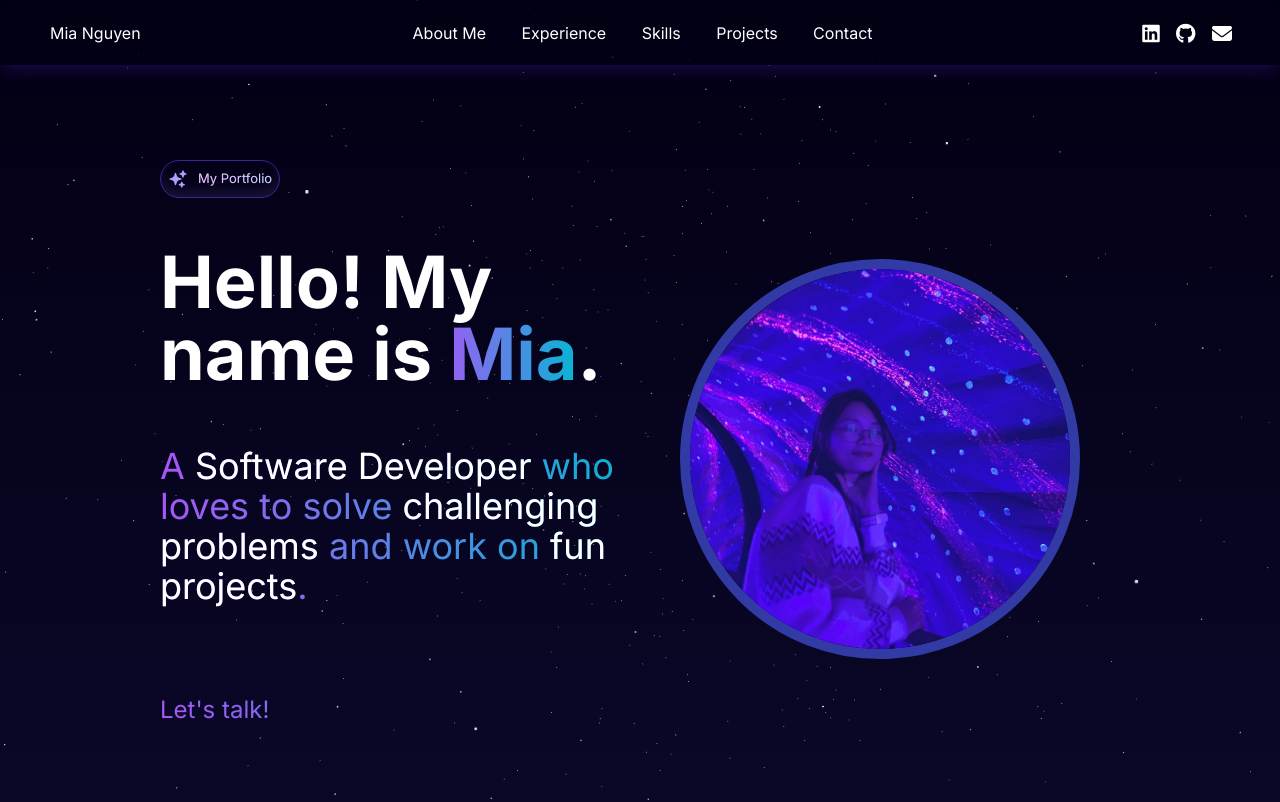
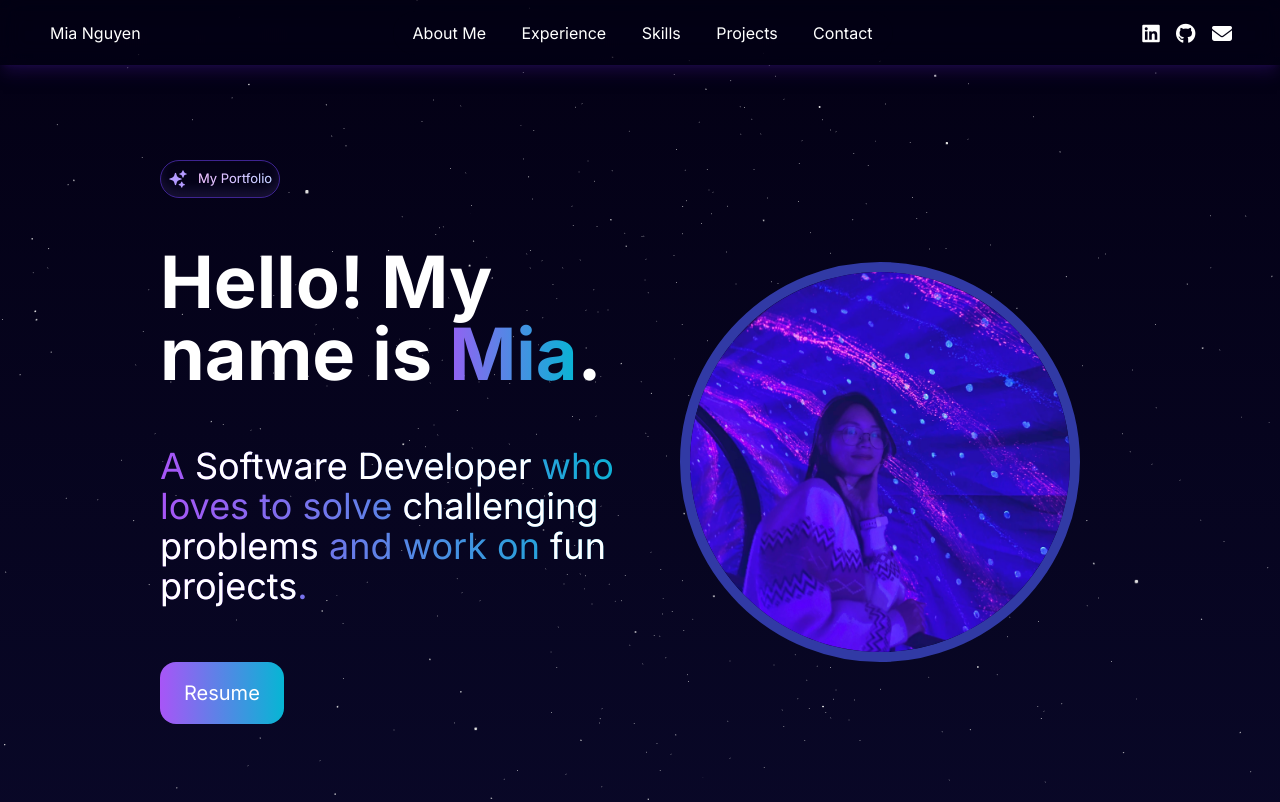
Before and after one commit to MiaN11579/Portfolio, a Next.js app: page / in a window 1280 px wide. Shown: the top 802 px of the page. Built offline with nearby package versions, Linux system fonts and the light colour scheme; a web font is replaced by a local one.

Commit message:
Add footer, resume button and update project

```diff
--- a/app/globals.css
+++ b/app/globals.css
@@ -71,6 +71,10 @@
 
 .gap-1 {
   gap: 0.4rem;
+}
+
+.rounded-xl {
+  border-radius: 1rem;
 }
 
 .page-padding {
--- a/app/page.tsx
+++ b/app/page.tsx
@@ -1,5 +1,6 @@
 import Contact from '@/components/main/Contact';
 import Experience from '@/components/main/Experience';
+import Footer from '@/components/main/Footer';
 import { Hero } from '@/components/main/Hero'
 import Projects from '@/components/main/Projects';
 import Skills from '@/components/main/Skills';
@@ -13,6 +14,7 @@ export default function Home() {
         <Skills />
         <Projects />
         <Contact />
+        <Footer />
       </div>
     </main>
   );
--- /dev/null
+++ b/components/main/Footer.tsx
@@ -0,0 +1,24 @@
+import React from 'react'
+
+type Props = {}
+
+export default function Footer({ }: Props) {
+    return (
+        <div className='w-full h-[120px] overflow-hidden bottom-0 shadow-lg shadow-lg shadow-[#2A0E61]/50 bg-[#0300145e] backdrop-blur-md z-50'>
+            <div className='w-full h-full flex flex-col items-center justify-center'>
+                <div className='flex flex-row items-center justify-center mt-6'>
+                    <span className='text-gray-200 text-xs md:text-base'>
+                        © Copyright 2024. Made with <i className="fa-solid fa-heart"></i> by Mia Nguyen
+                    </span>
+                </div>
+                <div className='w-[100px] md:w-[200px] h-full flex flex-row items-center justify-between'>
+                    <div className='flex items-center justify-between w-full h-auto px-[10px] md:px-[20px] py-[10px]'>
+                        <a href="https://www.linkedin.com/in/mia-n-880538174/" target="_blank"><i className="fa-brands fa-linkedin"></i></a>
+                        <a href="https://github.com/MiaN11579" target="_blank"><i className="fa-brands fa-github"></i></a>
+                        <a href="mailto:quynhnhu11579@gmail.com" target="_blank"><i className="fa-solid fa-envelope"></i></a>
+                    </div>
+                </div>
+            </div>
+        </div>
+    )
+}
--- a/components/main/Projects.tsx
+++ b/components/main/Projects.tsx
@@ -52,7 +52,8 @@ const Projects = () => {
                         github=''
                         src="/starcraft.png"
                         title="Starcraft AI Bot"
-                        description="An AI bot that plays Starcraft 2. Made with C++ and BWAPI."
+                        description="A Terran bot that fights against the built-in StarCraft Broodwar Bot using a good general-purpose strategy
+                        and combat units. Made with BWAPI and C++."
                     />
                     <ProjectCard
                         link='https://walkerneo.itch.io/owlets-adventure'
--- a/components/sub/ContactForm.tsx
+++ b/components/sub/ContactForm.tsx
@@ -55,7 +55,7 @@ function ContactForm({ }: Props) {
         animate={inView ? "visible" : "hidden"}
         variants={slideInFromBottom(0.25)}
         >
-        <form className="md:w-[500px] contact-form flex-wrap w-full shadow-md rounded-md px-10 py-10 mb-20" onSubmit={handleSubmit}>
+        <form className="md:w-[500px] contact-form flex-wrap w-full shadow-md rounded-md px-6 md:px-10 py-6 md:py-10 mb-20" onSubmit={handleSubmit}>
             <div className="mb-4">
                 <label htmlFor="fullName" className="block text-gray-200 font-semibold mb-2">Full Name</label>
                 <input
--- a/components/sub/HeroContent.tsx
+++ b/components/sub/HeroContent.tsx
@@ -40,8 +40,10 @@ export const HeroContent = () => {
 
                     <motion.a
                         variants={slideInFromLeft(1)}
-                        className='text lg text-transparent bg-clip-text bg-gradient-to-r from-purple-500 to-cyan-500 text-2xl md:text-2xl my-8 max-w-[1000px]'>
-                        Let&apos;s talk!
+                        className='flex justify-center md:justify-between'>
+                        <a href="">
+                            <button className="bg-gradient-to-r from-purple-500 to-cyan-500 text-white py-4 px-6 mb-10 rounded-xl text-[20px]">{'Resume'}</button>
+                        </a>
                     </motion.a>
                 </div>
 
```
